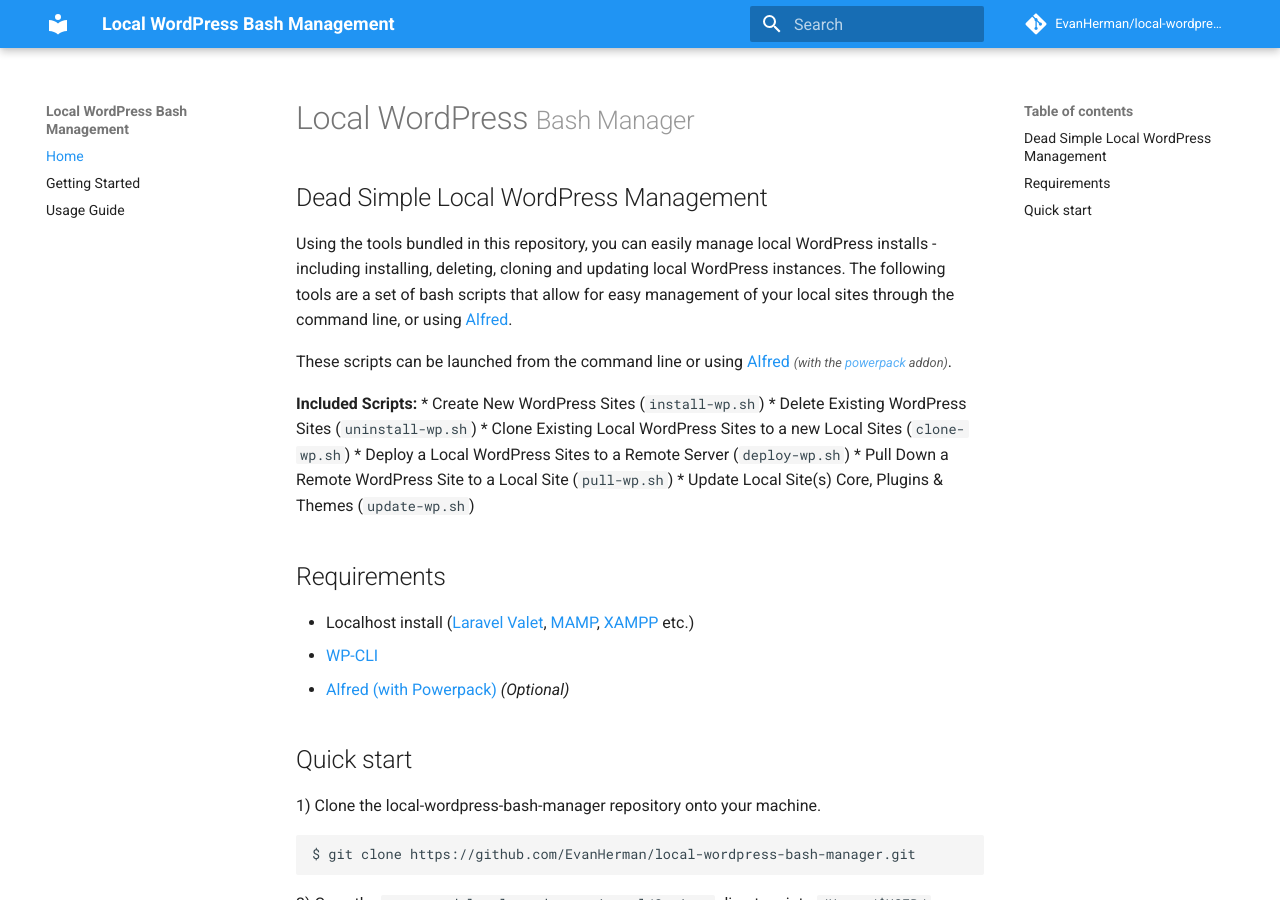
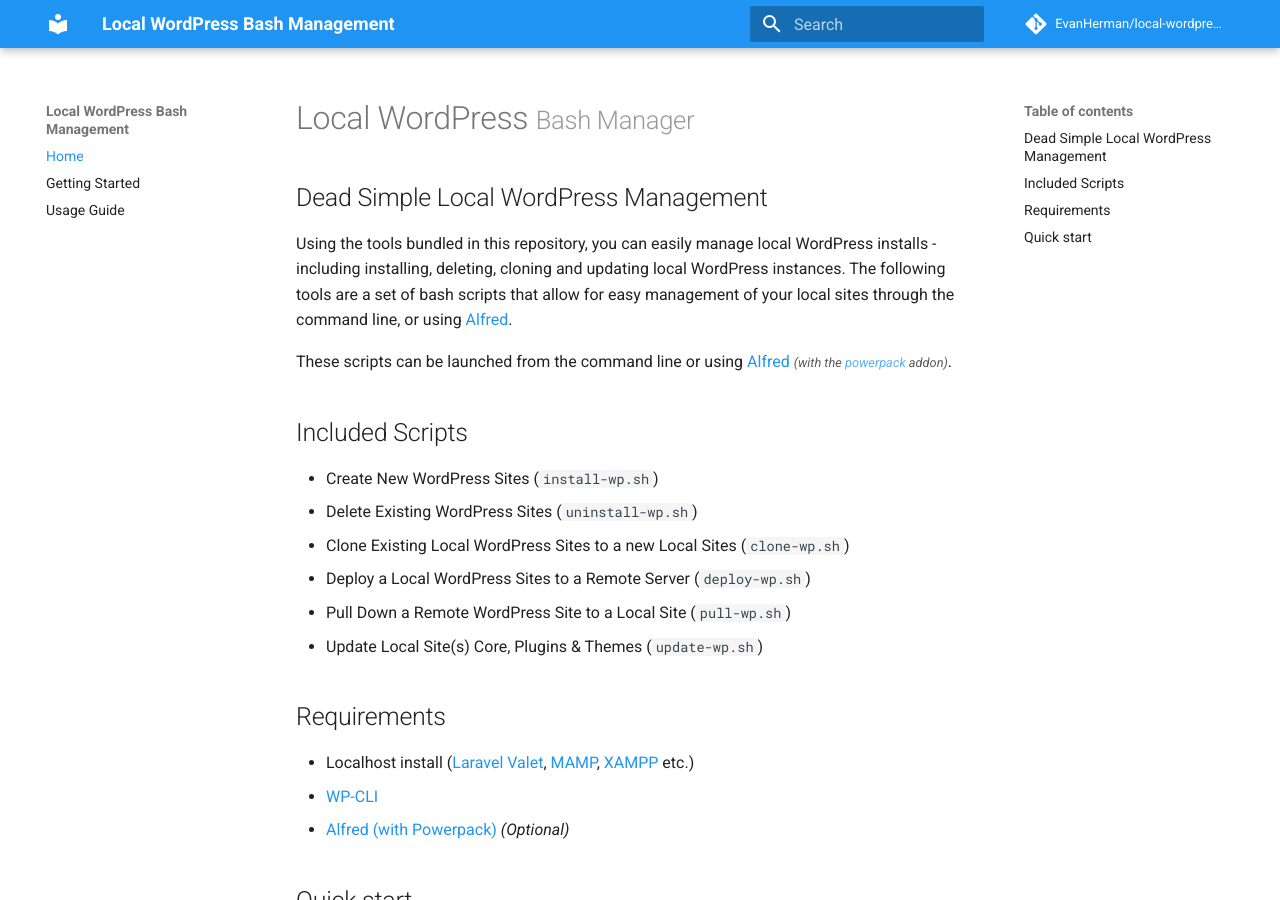
Before and after one commit to EvanHerman/local-wordpress-bash-manager, an MkDocs documentation site: the page built from Documentation/docs/index.md, in a window 1280 px wide and 900 px high. Built offline with MkDocs 1.6.1 and Material for MkDocs 9.7.7, drawn with Linux system fonts in a browser that asks for light colours; comment, search, counter and statistics services are not loaded; old or Windows-style settings are respelled for this version of MkDocs.

Commit message:
Update docs formatting

````diff
--- a/Documentation/docs/index.md
+++ b/Documentation/docs/index.md
@@ -1,12 +1,13 @@
-# Local WordPress <small>Bash Manager</small>
+# Local WordPress <small>Bash Manager</small> #
 
-## Dead Simple Local WordPress Management
+## Dead Simple Local WordPress Management ##
 
 Using the tools bundled in this repository, you can easily manage local WordPress installs - including installing, deleting, cloning and updating local WordPress instances. The following tools are a set of bash scripts that allow for easy management of your local sites through the command line, or using [Alfred](https://www.alfredapp.com/).
 
 These scripts can be launched from the command line or using [Alfred](https://www.alfredapp.com/) *<small>(with the [powerpack](https://www.alfredapp.com/powerpack/) addon)</small>*.
 
-**Included Scripts:**
+## Included Scripts ##
+
 * Create New WordPress Sites (`install-wp.sh`)
 * Delete Existing WordPress Sites (`uninstall-wp.sh`)
 * Clone Existing Local WordPress Sites to a new Local Sites (`clone-wp.sh`)
@@ -14,12 +15,13 @@
 * Pull Down a Remote WordPress Site to a Local Site (`pull-wp.sh`)
 * Update Local Site(s) Core, Plugins & Themes (`update-wp.sh`)
 
-## Requirements
+## Requirements ##
+
 * Localhost install ([Laravel Valet](https://laravel.com/docs/master/valet#installation), [MAMP](https://www.mamp.info/en/), [XAMPP](https://www.apachefriends.org/index.html) etc.)
 * [WP-CLI](http://wp-cli.org/)
 * [Alfred (with Powerpack)](https://www.alfredapp.com/) *(Optional)*
 
-## Quick start
+## Quick start ##
 
 1) Clone the local-wordpress-bash-manager repository onto your machine.
 ```bash
````
